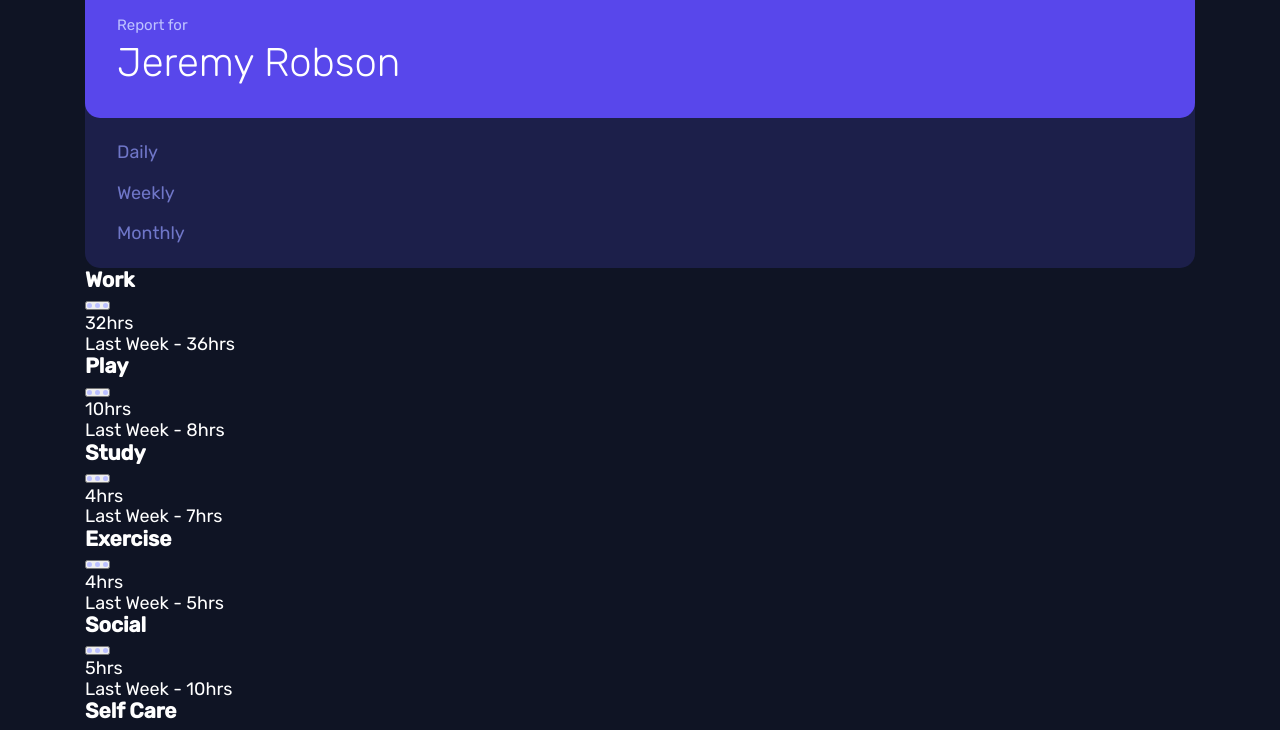
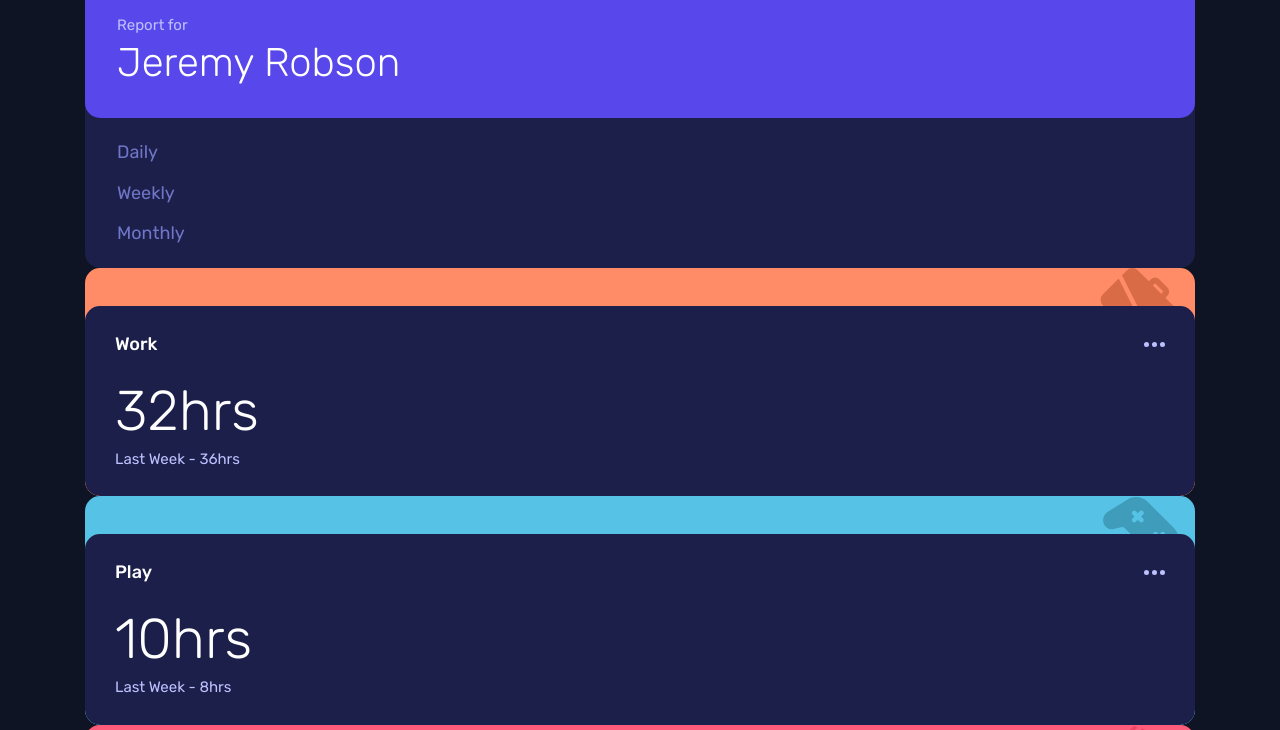
Before and after one commit to karolbanat/time-tracking-dashboard, a website: page index.html in a window 1280 px wide. Shown: the part 212-942 px from the top of the page. Drawn offline with Linux system fonts and the light colour scheme.

Commit message:
Tracking card styles

```diff
--- a/index.html
+++ b/index.html
@@ -40,7 +40,7 @@
             <article class="tracking-card__content | card-grid">
               <header class="card-grid__row">
                 <h3 class="tracking-card__heading">Work</h3>
-                <button aria-label="Show options" class="options-button">
+                <button aria-label="Show options" class="tracking-card__options-button">
                   <img src="./dist/images/icon-ellipsis.svg"
                        alt="">
                 </button>
@@ -50,7 +50,7 @@
                   <span data-time="current">32</span><abbr aria-hidden="true">hrs</abbr><span
                         class="visually-hidden">hours</span>
                 </p>
-                <p class="tracing-card__last-time">
+                <p class="tracking-card__last-time">
                   Last <span data-time-span="week">Week</span> - <span data-time="previous">36</span><span
                         aria-hidden="true">hrs</span><span class="visually-hidden">hours</span>
                 </p>
@@ -62,7 +62,7 @@
             <article class="tracking-card__content | card-grid">
               <header class="card-grid__row">
                 <h3 class="tracking-card__heading">Play</h3>
-                <button aria-label="Show options" class="options-button">
+                <button aria-label="Show options" class="tracking-card__options-button">
                   <img src="./dist/images/icon-ellipsis.svg"
                        alt="">
                 </button>
@@ -72,7 +72,7 @@
                   <span data-time="current">10</span><abbr aria-hidden="true">hrs</abbr><span
                         class="visually-hidden">hours</span>
                 </p>
-                <p class="tracing-card__last-time">
+                <p class="tracking-card__last-time">
                   Last <span data-time-span="week">Week</span> - <span data-time="previous">8</span><abbr
                         aria-hidden="true">hrs</abbr><span class="visually-hidden">hours</span>
                 </p>
@@ -84,7 +84,7 @@
             <article class="tracking-card__content | card-grid">
               <header class="card-grid__row">
                 <h3 class="tracking-card__heading">Study</h3>
-                <button aria-label="Show options" class="options-button">
+                <button aria-label="Show options" class="tracking-card__options-button">
                   <img src="./dist/images/icon-ellipsis.svg"
                        alt="">
                 </button>
@@ -94,7 +94,7 @@
                   <span data-time="current">4</span><abbr aria-hidden="true">hrs</abbr><span
                         class="visually-hidden">hours</span>
                 </p>
-                <p class="tracing-card__last-time">
+                <p class="tracking-card__last-time">
                   Last <span data-time-span="week">Week</span> - <span data-time="previous">7</span><abbr
                         aria-hidden="true">hrs</abbr><span class="visually-hidden">hours</span>
                 </p>
@@ -106,7 +106,7 @@
             <article class="tracking-card__content | card-grid">
               <header class="card-grid__row">
                 <h3 class="tracking-card__heading">Exercise</h3>
-                <button aria-label="Show options" class="options-button">
+                <button aria-label="Show options" class="tracking-card__options-button">
                   <img src="./dist/images/icon-ellipsis.svg"
                        alt="">
                 </button>
@@ -116,7 +116,7 @@
                   <span data-time="current">4</span><abbr aria-hidden="true">hrs</abbr><span
                         class="visually-hidden">hours</span>
                 </p>
-                <p class="tracing-card__last-time">
+                <p class="tracking-card__last-time">
                   Last <span data-time-span="week">Week</span> - <span data-time="previous">5</span><abbr
                         aria-hidden="true">hrs</abbr><span class="visually-hidden">hours</span>
                 </p>
@@ -128,7 +128,7 @@
             <article class="tracking-card__content | card-grid">
               <header class="card-grid__row">
                 <h3 class="tracking-card__heading">Social</h3>
-                <button aria-label="Show options" class="options-button">
+                <button aria-label="Show options" class="tracking-card__options-button">
                   <img src="./dist/images/icon-ellipsis.svg"
                        alt="">
                 </button>
@@ -138,7 +138,7 @@
                   <span data-time="current">5</span><abbr aria-hidden="true">hrs</abbr><span
                         class="visually-hidden">hours</span>
                 </p>
-                <p class="tracing-card__last-time">
+                <p class="tracking-card__last-time">
                   Last <span data-time-span="week">Week</span> - <span data-time="previous">10</span><abbr
                         aria-hidden="true">hrs</abbr><span class="visually-hidden">hours</span>
                 </p>
@@ -150,7 +150,7 @@
             <article class="tracking-card__content | card-grid">
               <header class="card-grid__row">
                 <h3 class="tracking-card__heading">Self Care</h3>
-                <button aria-label="Show options" class="options-button">
+                <button aria-label="Show options" class="tracking-card__options-button">
                   <img src="./dist/images/icon-ellipsis.svg"
                        alt="">
                 </button>
@@ -160,7 +160,7 @@
                   <span data-time="current">2</span><abbr aria-hidden="true">hrs</abbr><span
                         class="visually-hidden">hours</span>
                 </p>
-                <p class="tracing-card__last-time">
+                <p class="tracking-card__last-time">
                   Last <span data-time-span="week">Week</span> - <span data-time="previous">2</span><abbr
                         aria-hidden="true">hrs</abbr><span class="visually-hidden">hours</span>
                 </p>
--- a/src/sass/components/_index.scss
+++ b/src/sass/components/_index.scss
@@ -1 +1,2 @@
 @forward './dashboard';
+@forward './tracking-card';
--- /dev/null
+++ b/src/sass/components/_tracking-card.scss
@@ -0,0 +1,76 @@
+@use '../abstracts/mixins' as mxn;
+
+.tracking-card {
+	padding-top: 3.8rem;
+	background-color: var(--background-clr, var(--clr-neutral-600));
+	background-image: var(--bg-image, none);
+	background-repeat: no-repeat;
+	background-position: top 0 right 1.6rem;
+	border-radius: var(--borr-400);
+	overflow: hidden;
+
+	&__content {
+		--padding-inline: 2.4rem;
+		--padding-block: 2.8rem;
+		padding-block: var(--padding-block);
+		padding-inline: var(--padding-inline);
+		background-color: var(--clr-neutral-600);
+		border-radius: var(--borr-400);
+		@include mxn.mq(medium) {
+			--padding-inline: 3rem;
+		}
+	}
+
+	&__heading {
+		font-size: var(--fz-400);
+		font-weight: var(--fw-500);
+	}
+
+	&__current-time {
+		font-size: var(--fz-700);
+		font-weight: var(--fw-300);
+		color: var(--clr-neutral-100);
+	}
+
+	&__last-time {
+		font-size: var(--fz-300);
+		color: var(--clr-neutral-400);
+	}
+
+	&__options-button {
+		background: none;
+		border: none;
+		cursor: pointer;
+	}
+
+	/* modifier for different categories */
+	&--work {
+		--bg-image: url('../images/icon-work.svg');
+		--background-clr: var(--clr-category-work);
+	}
+
+	&--play {
+		--bg-image: url('../images/icon-play.svg');
+		--background-clr: var(--clr-category-play);
+	}
+
+	&--study {
+		--bg-image: url('../images/icon-study.svg');
+		--background-clr: var(--clr-category-study);
+	}
+
+	&--exercise {
+		--bg-image: url('../images/icon-exercise.svg');
+		--background-clr: var(--clr-category-exercise);
+	}
+
+	&--social {
+		--bg-image: url('../images/icon-social.svg');
+		--background-clr: var(--clr-category-social);
+	}
+
+	&--self-care {
+		--bg-image: url('../images/icon-self-care.svg');
+		--background-clr: var(--clr-category-selfcare);
+	}
+}
--- /dev/null
+++ b/src/sass/layout/_card-grid.scss
@@ -0,0 +1,24 @@
+@use '../abstracts/mixins' as mxn;
+
+.card-grid {
+	--gap: 0.8rem;
+	display: grid;
+	gap: var(--gap);
+	@include mxn.mq(medium) {
+		--gap: 2.4rem;
+	}
+
+	&__row {
+		display: flex;
+		justify-content: space-between;
+		align-items: center;
+
+		&--sm {
+			@include mxn.mq(medium) {
+				flex-direction: column;
+				align-items: flex-start;
+				gap: 0.8rem;
+			}
+		}
+	}
+}
--- a/src/sass/layout/_index.scss
+++ b/src/sass/layout/_index.scss
@@ -1,2 +1,3 @@
 @forward './flow';
+@forward './card-grid';
 @forward './container';
```
Also changed, not shown: dist/css/main.min.css.
